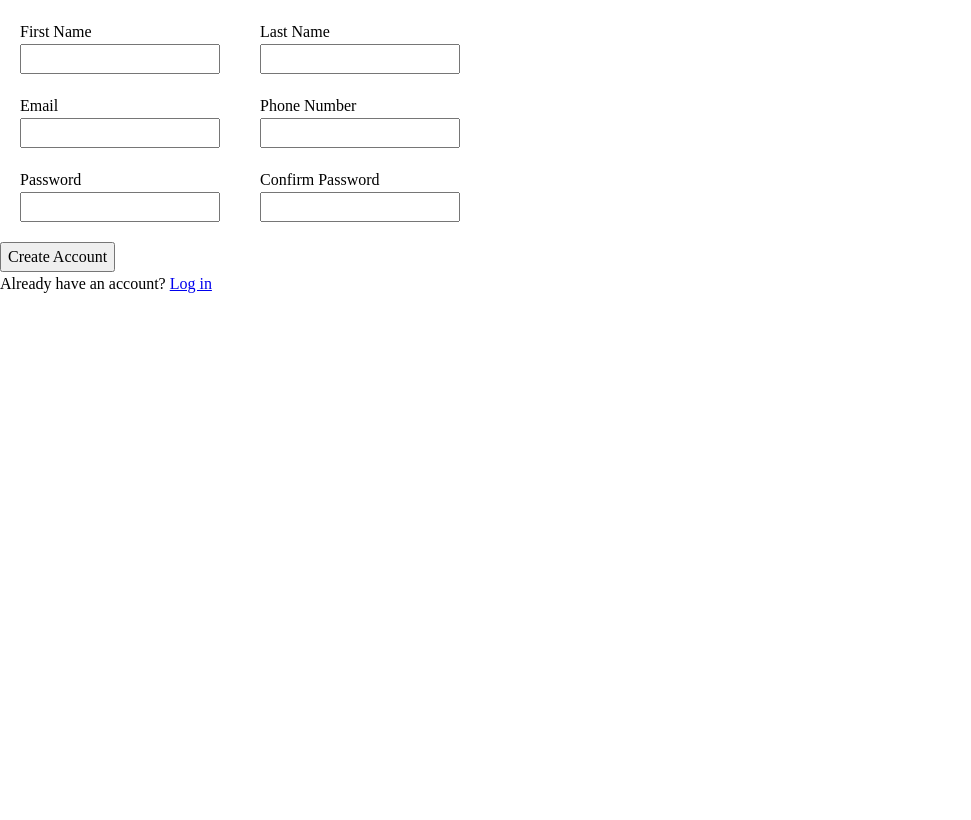
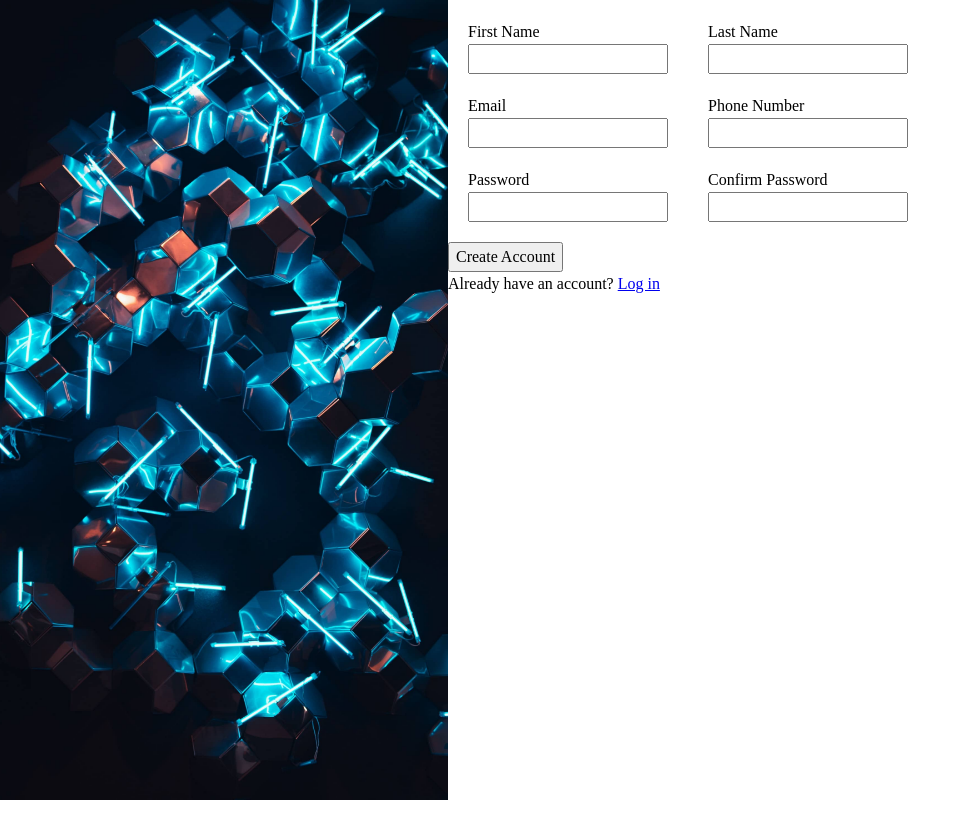
Before and after one commit to ctomat/substratum-form, a plain HTML site: page index.html in a window 1280 px wide. Shown: the whole page, without its empty margins (0-971 px from the left). Drawn offline with Linux system fonts and the light colour scheme.

Commit message:
Add and position banner image

```diff
--- a/index.html
+++ b/index.html
@@ -8,7 +8,11 @@
     <title>Substratum Form</title>
 </head>
 <body>
-    <div>
+    <div class="container">
+        <div class="banner-container">
+
+        </div>
+        <div class="form-container">
             <form action="" method="post">
                 <fieldset class="text-inputs-container">
                     <div class="text-input-wrap">
@@ -46,5 +50,6 @@
                 <p>Already have an account? <a href="#">Log in</a></p>
             </div>
         </div>
+    </div>
 </body>
 </html>
--- a/styles/styles.css
+++ b/styles/styles.css
@@ -1,4 +1,18 @@
 @import "./reset.css";
+
+.container {
+    display: flex;
+}
+
+.banner-container {
+    width: 35%;
+    height: 100vh;
+    background-image: url('../assets/images/banner.jpg');
+    background-position: center;
+    background-repeat: no-repeat;
+    background-size: cover;
+
+}
 
 .text-inputs-container {
     display: flex;
```
Also changed, not shown: assets/images/banner.jpg (added). Lines whose indentation alone changed are shown as unchanged.
